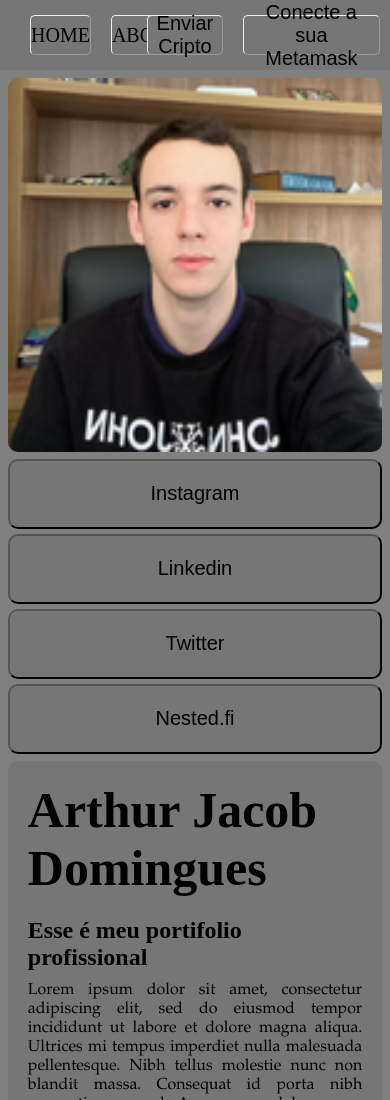
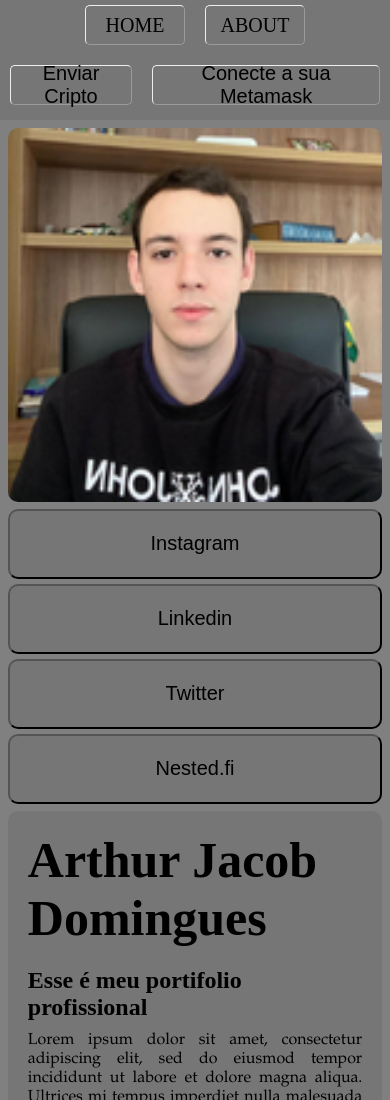
Before and after one commit to arthurjd/portifolio, a plain HTML site: page page-about/About.html in a window 390 px wide. Shown: the top 1100 px of the page. Drawn offline with Linux system fonts and the light colour scheme.

Commit message:
ajuste da nav bar para ser responsiva

```diff
--- a/page-about/About.css
+++ b/page-about/About.css
@@ -211,4 +211,24 @@
         margin-top: 5px;
     }
 
+    #navtopico {
+        float: left;
+        display: table-row;
+        margin: 0px;
+    }
+
+    #nav {
+        padding: 0px;
+        margin: 0px;
+        width: 100%;
+        justify-content: center;
+        height: 50px;
+    }
+
+    #nav2 {
+        width: 100%;
+        justify-content: center;
+        padding: 0px;
+    }
+
 }
--- a/page-about/About.html
+++ b/page-about/About.html
@@ -13,6 +13,8 @@
 <body class="cordefundo">
 	<header>
 
+
+
 	<div class="popup-fundoescuro">
 		<div class="popup">
 			<div class="popup-close">x</div>
@@ -25,15 +27,21 @@
 		</div> <!--popup-->
 	</div> <!--popup-fundoescuro-->
 
-	<div class="nav">
+
+
+	<div class="navtopico">
+		<div class="nav" id="nav">
 			<a class="navitem" href="/index.html">HOME</a>
 			<a class="navitem" href="/page-about/About.html">ABOUT</a>
 		</div> <!--nav-->
 
-	<div class="nav2">
+		<div class="nav2" id="nav2">
 			<button id="enviarcripto">Enviar Cripto</button>
 			<button id="botaometamask">Conecte a sua Metamask</button>
 		</div> <!--nav2-->
+	</div><!--navpagina-->
+
+
 
 	<div class="geral" id="geral">
 		<div class="coluna1" id="coluna1">
@@ -45,6 +53,7 @@
 			<a href="https://app.nested.fi/explorer/poly:52483/ra6p" target="_blank"><button class="botao" id="botao">Nested.fi</button></a>
 		</div><!--blocobotao-->
 		</div><!--coluna1-->
+
 
 		<div class="coluna2" id="coluna2">
 			<h1 class="nome">Arthur Jacob Domingues</h1>
@@ -112,6 +121,8 @@
 			laoreet non curabitur gravida arcu ac tortor. Amet venenatis urna cursus eget nunc scelerisque. Enim ut sem viverra
 			aliquet eget. Eu nisl nunc mi ipsum faucibus vitae aliquet nec. Justo nec ultrices dui sapien eget mi proin sed libero.<br><br></p>
 		</div><!--coluna2-->
+
+
 	</div> <!--geral-->
 
 
```
Lines whose indentation alone changed are shown as unchanged.
